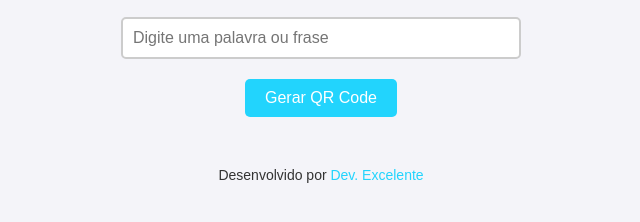
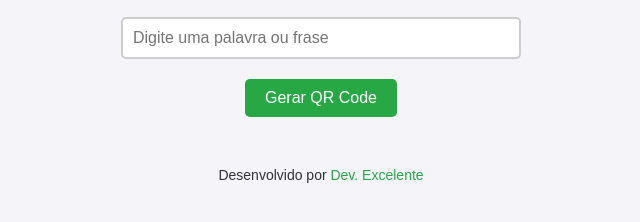
Before and after one commit to Maike-Simoncini/qr-code-generator, a plain HTML site: page index.html in a window 1280 px wide. Shown: the part 332-554 px from the top of the page, without its empty margins (319-959 px from the left). Drawn offline with Linux system fonts and the light colour scheme.

Commit message:
Update styles.css

```diff
--- a/styles.css
+++ b/styles.css
@@ -36,14 +36,14 @@ button {
     padding: 10px 20px;
     font-size: 16px;
     color: #fff;
-    background-color: #22D4FD;
+    background-color: #28a745;
     border: none;
     border-radius: 5px;
     cursor: pointer;
 }
 
 button:hover {
-    background-color: #19a7c2;
+    background-color: #218838;
 }
 
 #qrcode {
@@ -58,12 +58,12 @@ footer {
 }
 
 footer a {
-    color: #22D4FD;
+    color: #28a745; /* Verde igual ao botão */
     text-decoration: none;
-    transition: all 0.3s ease;
+    transition: all 0.3s ease; /* Opcional: transição suave */
 }
 
 footer a:hover {
     text-decoration: underline;
-    color: #19a7c2;
+    color: #218838; /* Mesma cor do hover do botão */
 }
```
